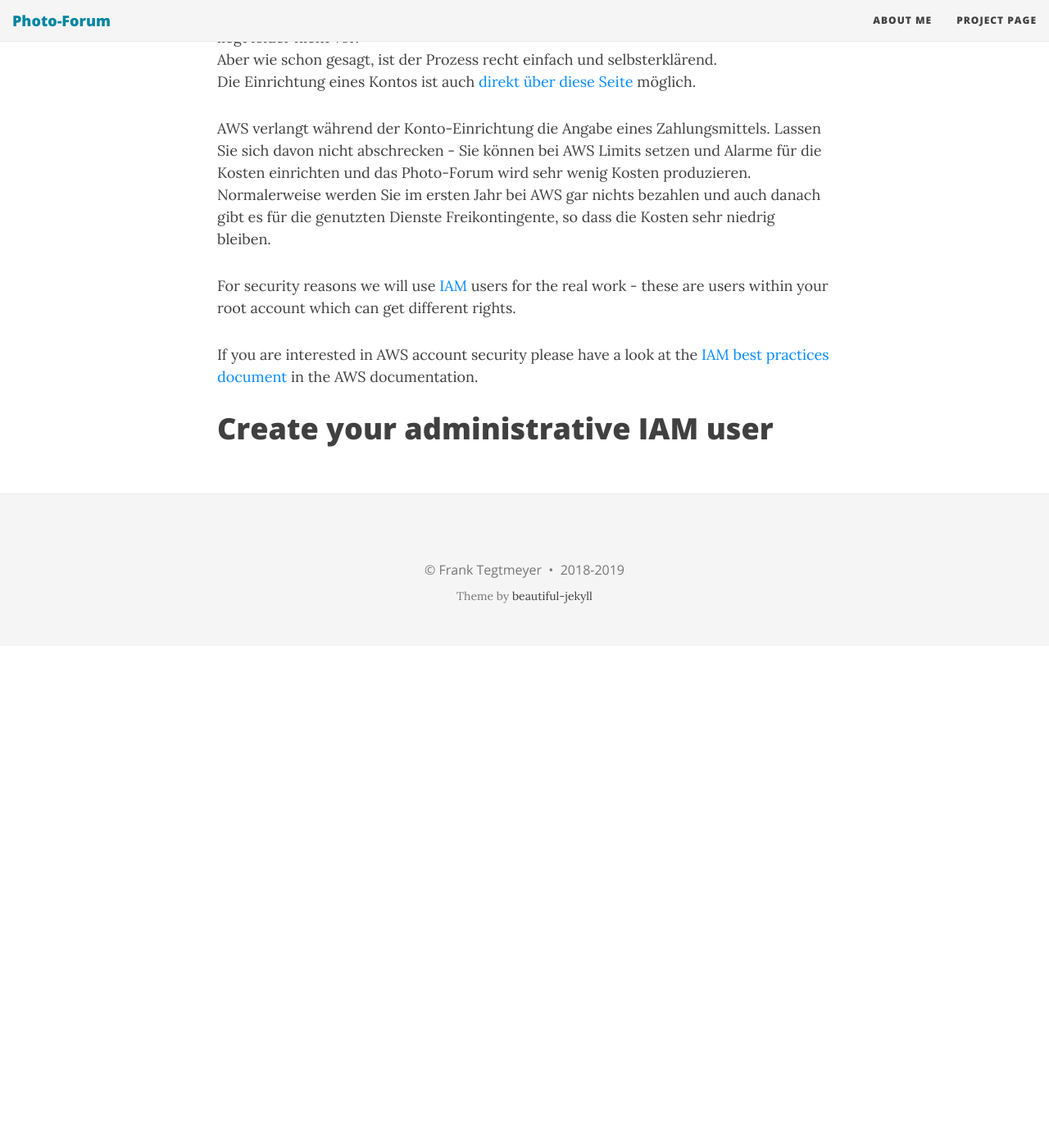
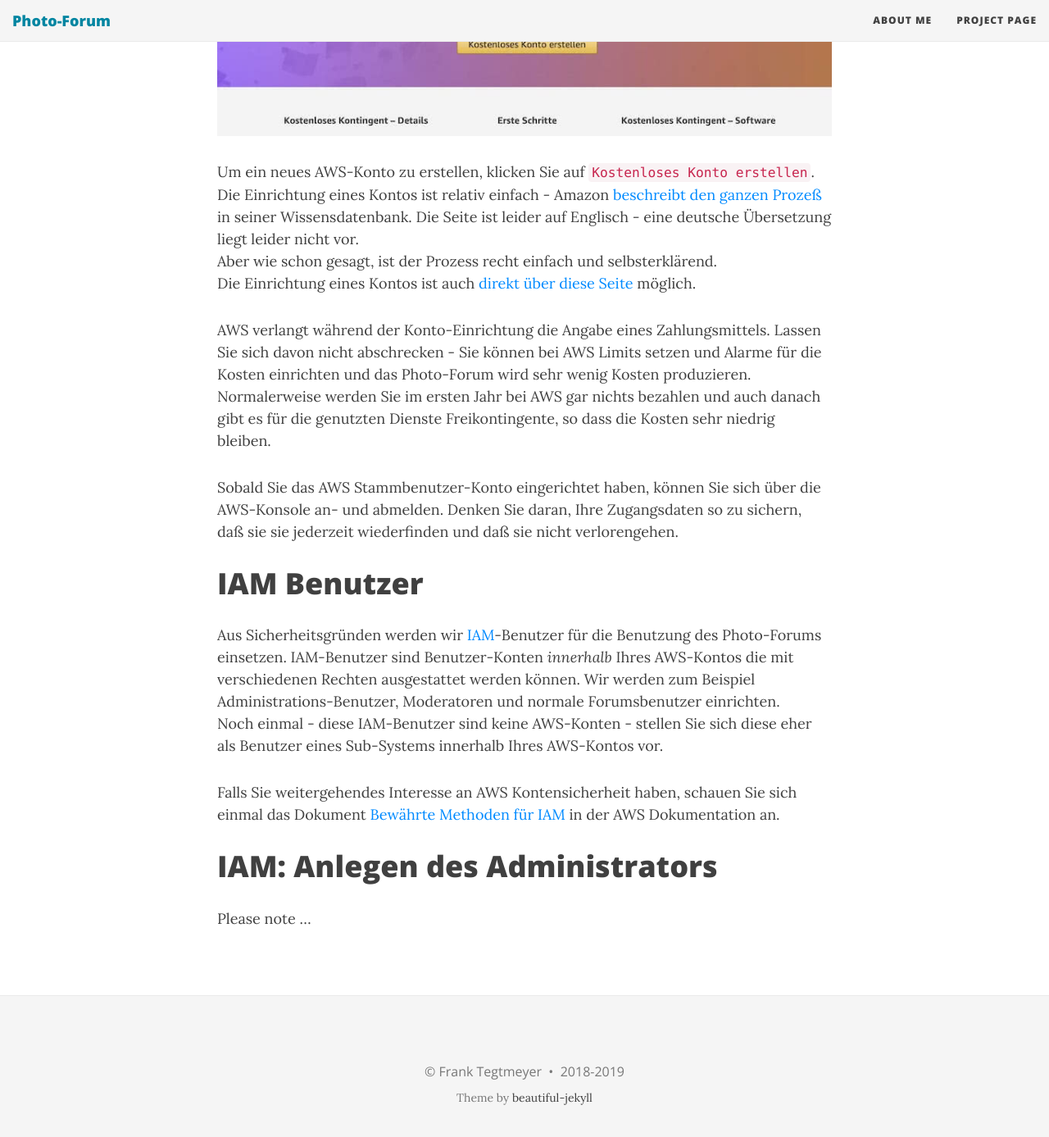
Before and after one commit to MiriamPapp/photo-forum, a Jekyll site: the page built from docs/awssetup_de.md, in a window 1280 px wide and 1400 px high, scrolled down 1140 px. Shown: the top 1387 px of the window at 82% size. Built offline with Jekyll 4.4.1, drawn with Linux system fonts in a browser that asks for light colours; nearby versions of some CDN libraries; before the commit the page ends 1928 px from its top, so only the background shows below that; some of the changed text lies outside the part shown.

Commit message:
Additions to AWS account creation

```diff
--- a/docs/awssetup_de.md
+++ b/docs/awssetup_de.md
@@ -5,6 +5,15 @@
 This page is also available [in English](../awssetup).
 
 # Einrichten des Stammbenutzer-Kontos
+
+**Zunächst eine Warnung:** Diese Dokumentation richtet sich an Benutzer mit
+durchschnittlichen Computerkenntnissen. Deswegen werden komplexere (und sicherere)
+AWS-Funktionen wie MFA oder kontenüberschreitender Zugriff nicht verwendet.
+Das heißt auch, daß Sie das hier eingerichtete Konto **NICHT** für andere
+Zwecke benutzen sollten. Falls Sie weitere AWS-Dienste einsetzen wollen,
+richten Sie bitte mit einer weiteren E-Mail-Adresse ein neues AWS-Konto ein.
+Falls Sie schon ein AWS-Konto besitzen, richten Sie bitte für das Photo-Forum
+ein neues Konto ein.
 
 Öffnen Sie zunächst die [AWS Startseite](https://aws.amazon.com/de/free/). Falls Sie nie
 ein AWS-Konto angelegt haben, sieht die Seite etwa so aus:
@@ -25,14 +34,25 @@
 Normalerweise werden Sie im ersten Jahr bei AWS gar nichts bezahlen und auch danach
 gibt es für die genutzten Dienste Freikontingente, so dass die Kosten sehr niedrig bleiben.
 
-For security reasons we will use
-[IAM](https://docs.aws.amazon.com/IAM/latest/UserGuide/introduction.html)
-users for the real work - these are
-users within your root account which can get different rights.
+Sobald Sie das AWS Stammbenutzer-Konto eingerichtet haben, können Sie sich über
+die AWS-Konsole an- und abmelden. Denken Sie daran, Ihre Zugangsdaten so zu sichern, daß sie sie jederzeit
+wiederfinden und daß sie nicht verlorengehen.
 
-If you are interested in AWS account security please
-have a look at the
-[IAM best practices document](https://docs.aws.amazon.com/IAM/latest/UserGuide/best-practices.html)
-in the AWS documentation.
+# IAM Benutzer
 
-# Create your administrative IAM user
+Aus Sicherheitsgründen werden wir
+[IAM](https://docs.aws.amazon.com/de_de/IAM/latest/UserGuide/introduction.html)-Benutzer
+für die Benutzung des Photo-Forums einsetzen. IAM-Benutzer sind Benutzer-Konten *innerhalb*
+Ihres AWS-Kontos die mit verschiedenen Rechten ausgestattet werden können.  Wir werden
+zum Beispiel Administrations-Benutzer, Moderatoren und normale Forumsbenutzer einrichten.
+Noch einmal - diese IAM-Benutzer sind keine AWS-Konten - stellen Sie sich diese eher
+als Benutzer eines Sub-Systems innerhalb Ihres AWS-Kontos vor.
+
+Falls Sie weitergehendes Interesse an AWS Kontensicherheit haben, schauen Sie sich einmal
+das Dokument
+[Bewährte Methoden für IAM](https://docs.aws.amazon.com/de_de/IAM/latest/UserGuide/best-practices.html)
+in der AWS Dokumentation an.
+
+# IAM: Anlegen des Administrators
+
+Please note ...
```
Also changed, not shown: docs/awssetup.md (+3 -1 lines).
